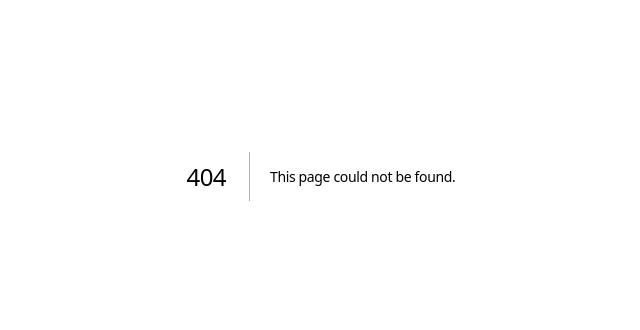
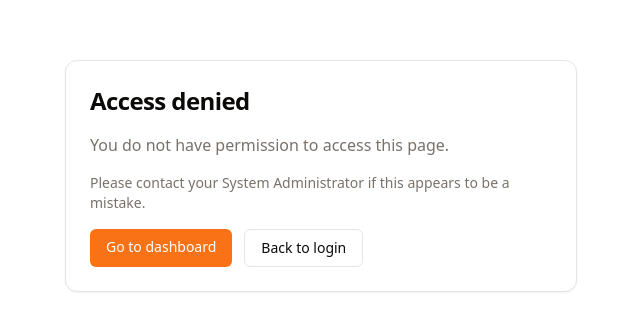
Before and after one commit to stoner4kt/Fhdan-Erp-Crm, a Next.js app: page /unauthorized in a window 1280 px wide. Before the commit this address had no page. Shown: the part 224-554 px from the top of the page, without its empty margins (319-959 px from the left). Built offline with nearby package versions, Linux system fonts and the light colour scheme.

Commit message:
Add Cloudflare wrangler public vars and clarify wrangler env strategy

```diff
--- a/app/auth/login/page.tsx
+++ b/app/auth/login/page.tsx
@@ -23,14 +23,36 @@ export default function LoginPage() {
     setError(null);
 
     const supabase = createClient();
-    const { error } = await supabase.auth.signInWithPassword({ email, password });
-    if (error) {
-      setError(error.message);
+    try {
+      const { data: authData, error } = await supabase.auth.signInWithPassword({ email, password });
+      if (error) {
+        setError(error.message);
+        return;
+      }
+
+      if (!authData.user) {
+        setError("Login succeeded but no user session was returned. Please try again.");
+        return;
+      }
+
+      const { data: profile, error: profileError } = await supabase
+        .from("user_profiles")
+        .select("role")
+        .eq("id", authData.user.id)
+        .single();
+
+      if (profileError || !profile) {
+        setError("Your profile could not be loaded. Please contact an administrator.");
+        return;
+      }
+
+      router.replace("/dashboard");
+      router.refresh();
+    } catch (err) {
+      setError(err instanceof Error ? err.message : "Unexpected login error.");
+    } finally {
       setLoading(false);
-      return;
     }
-    router.push("/dashboard");
-    router.refresh();
   }
 
   return (
--- a/app/bookings/page.tsx
+++ b/app/bookings/page.tsx
@@ -21,7 +21,7 @@ export default async function BookingsPage({
   if (!user) redirect("/auth/login");
 
   const { data: profile } = await supabase.from("user_profiles").select("*").eq("id", user.id).single();
-  if (!profile) redirect("/auth/login");
+  if (!profile) redirect("/unauthorized?reason=missing_profile");
 
   const isDriver = profile.role === "driver";
   const page = parseInt(searchParams.page ?? "1");
--- a/app/dashboard/page.tsx
+++ b/app/dashboard/page.tsx
@@ -24,10 +24,10 @@ export default async function DashboardPage() {
     .eq("id", user.id)
     .single();
 
-  if (!profile) redirect("/auth/login");
+  if (!profile) redirect("/unauthorized?reason=missing_profile");
 
   if (!can(profile.role, "dispatcher_cockpit") && !can(profile.role, "booking_view_own_trips")) {
-    redirect("/auth/login");
+    redirect("/unauthorized?reason=role_denied");
   }
 
   // Fetch dashboard stats
--- /dev/null
+++ b/app/unauthorized/page.tsx
@@ -0,0 +1,38 @@
+import Link from "next/link";
+
+export const runtime = "edge";
+export const metadata = { title: "Unauthorized" };
+
+export default function UnauthorizedPage({
+  searchParams,
+}: {
+  searchParams: { reason?: string };
+}) {
+  const reason = searchParams.reason;
+  const details =
+    reason === "missing_profile"
+      ? "Your account is authenticated, but no user profile was found."
+      : reason === "role_denied"
+        ? "Your account is signed in, but your role does not have access to this area."
+        : "You do not have permission to access this page.";
+
+  return (
+    <main className="min-h-screen flex items-center justify-center bg-background p-6">
+      <div className="max-w-lg w-full rounded-xl border bg-card shadow-sm p-6 space-y-4">
+        <h1 className="text-2xl font-bold">Access denied</h1>
+        <p className="text-muted-foreground">{details}</p>
+        <p className="text-sm text-muted-foreground">
+          Please contact your System Administrator if this appears to be a mistake.
+        </p>
+        <div className="flex gap-3">
+          <Link className="rounded-md bg-brand-500 text-white px-4 py-2 text-sm font-medium" href="/dashboard">
+            Go to dashboard
+          </Link>
+          <Link className="rounded-md border px-4 py-2 text-sm font-medium" href="/auth/login">
+            Back to login
+          </Link>
+        </div>
+      </div>
+    </main>
+  );
+}
--- a/package.json
+++ b/package.json
@@ -9,7 +9,8 @@
     "lint": "next lint",
     "typecheck": "tsc --noEmit",
     "build:vercel": "next build",
-    "build:cloudflare": "npx @cloudflare/next-on-pages@1"
+    "build:cloudflare": "npx @cloudflare/next-on-pages@1",
+    "env:check": "node scripts/validate-env.mjs"
   },
   "dependencies": {
     "@hookform/resolvers": "^3.3.4",
```
Also changed, not shown: scripts/validate-env.mjs (added, +28 -0 lines), 2 other files (tests, documents, lock files or other folders).
